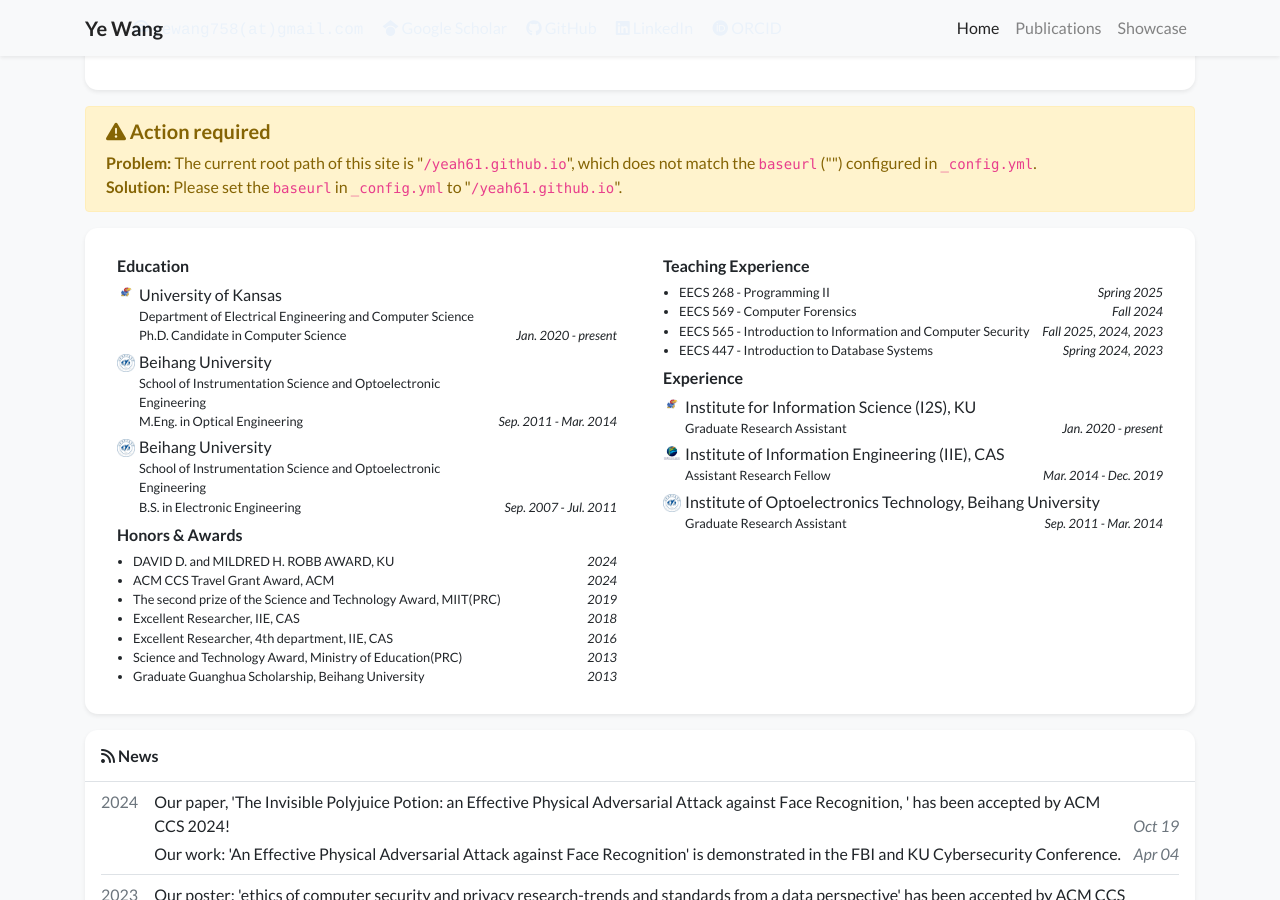
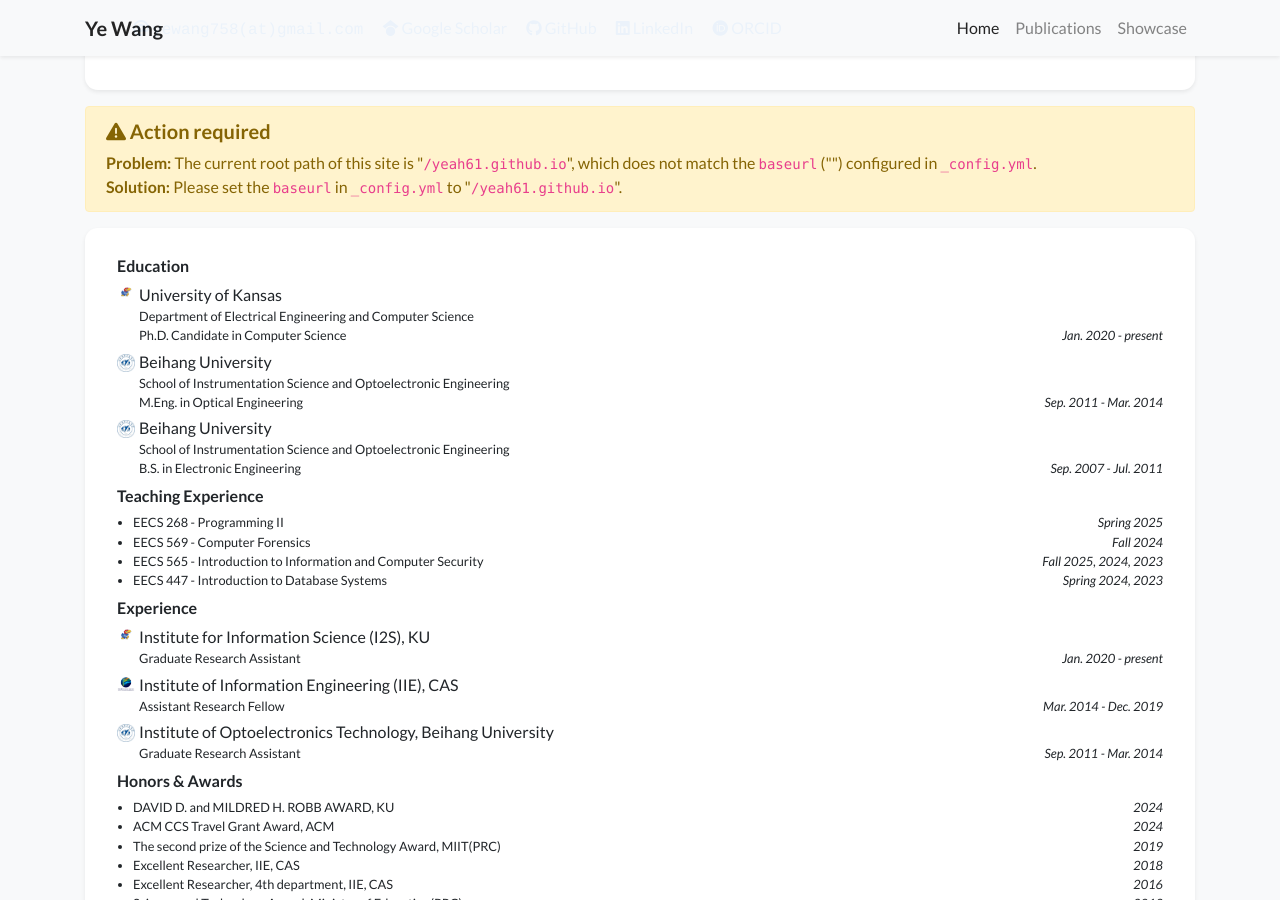
Before and after one commit to yeah61/yeah61.github.io, a Jekyll site: the page built from index.html, in a window 1280 px wide and 900 px high, scrolled down 489 px. Built offline with Jekyll 4.4.1, drawn with Linux system fonts in a browser that asks for light colours; nearby versions of some CDN libraries; a style sheet for code colours, icons or effects is not loaded.

Commit message:
Update experience_card.html

```diff
--- a/_includes/widgets/experience_card.html
+++ b/_includes/widgets/experience_card.html
@@ -4,7 +4,7 @@
             <div class="card-body p-4">
                 <div class="row" data-masonry='{"percentPosition": true }'>
                     {% if site.data.profile.education %}
-                    <div class="col-md-6 order-1">
+                    <div class="col-md-12 order-1">
                         <div class="mx-2 my-1">
                             <h6>Education</h6>
                             <ul class="list-unstyled mb-1">
@@ -27,7 +27,7 @@
                     {% endif %}
 
                     {% if site.data.profile.teaching %}
-                    <div class="col-md-6 order-2">
+                    <div class="col-md-12 order-2">
                         <div class="mx-2 my-1">
                             <h6>Teaching Experience</h6>
                             <ul class="list small pl-3 mb-1">
@@ -45,7 +45,7 @@
                     {% endif %}
 
                     {% if site.data.profile.experience %}
-                    <div class="col-md-6 order-3">
+                    <div class="col-md-12 order-3">
                         <div class="mx-2 my-1">
                             <h6>Experience</h6>
                             <ul class="list-unstyled mb-1">
@@ -68,7 +68,7 @@
                     {% endif %}
 
                     {% if site.data.profile.awards %}
-                    <div class="col-md-6 order-4">
+                    <div class="col-md-12 order-4">
                         <div class="mx-2 my-1">
                             <h6>Honors & Awards</h6>
                             <ul class="list small pl-3 mb-1">
```
